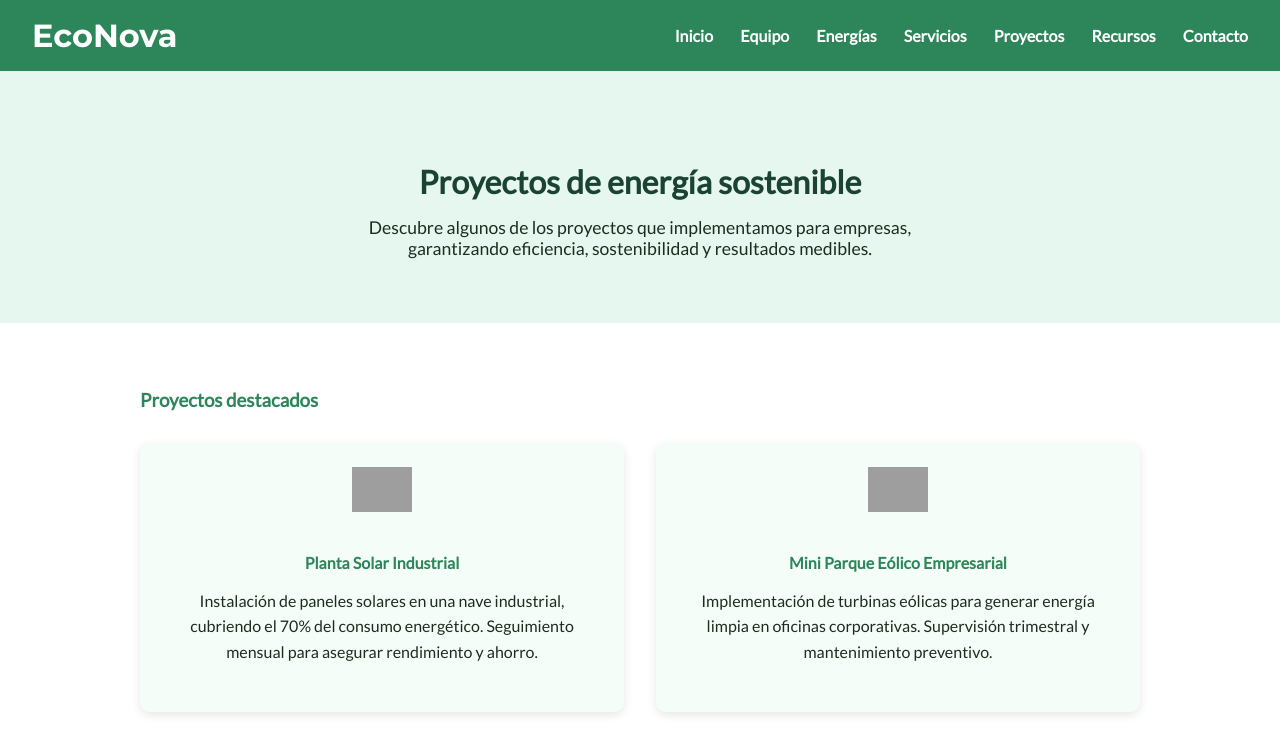
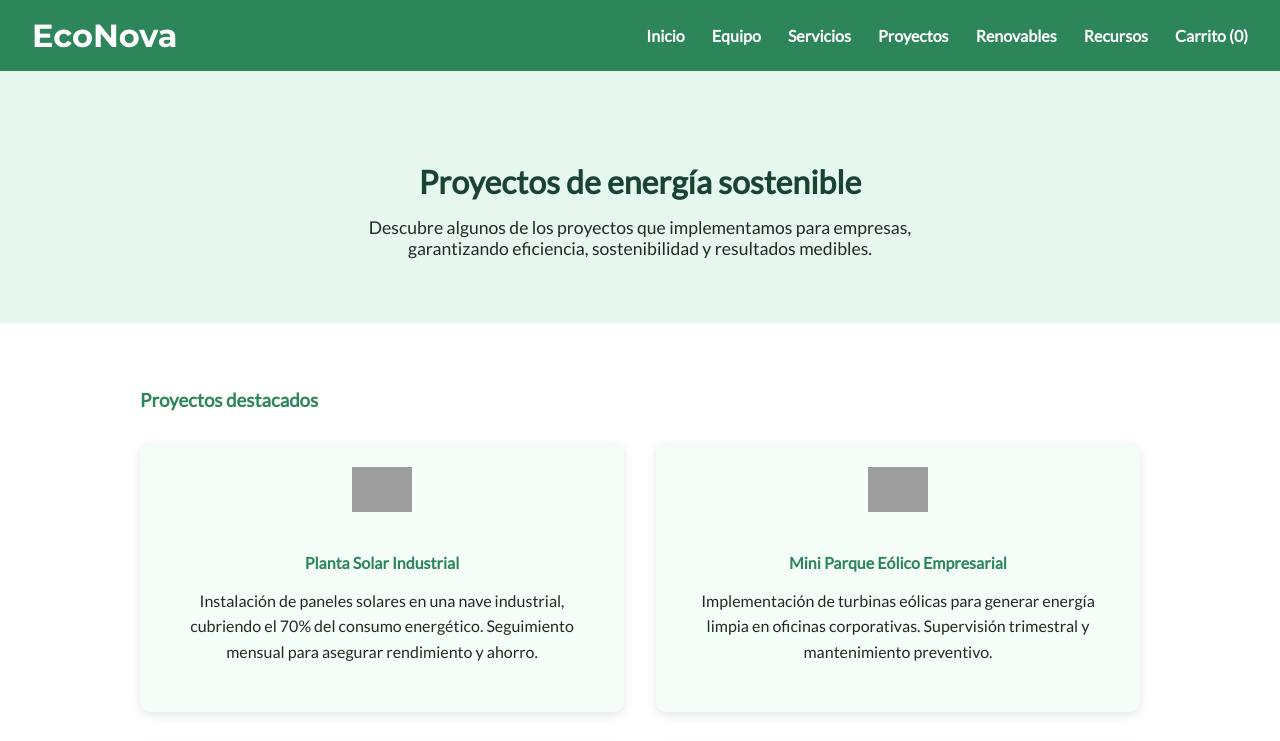
Before and after one commit to yokingburgui/econova-web, a plain HTML site: page proyectos.html in a window 1280 px wide. Shown: the top 741 px of the page. Drawn offline with Linux system fonts and the light colour scheme; grey boxes are pictures that could not be loaded.

Commit message:
Update proyectos.html

```diff
--- a/proyectos.html
+++ b/proyectos.html
@@ -130,13 +130,14 @@
   <nav>
     <a href="index.html">Inicio</a>
     <a href="equipo.html">Equipo</a>
-      <a href="renovables.html">Energías</a>
     <a href="servicios.html">Servicios</a>
     <a href="proyectos.html">Proyectos</a>
-      <a href="#">Recursos</a>
-      <a href="#">Contacto</a>
+    <a href="renovables.html">Renovables</a>
+    <a href="recursos.html">Recursos</a>
+    <a href="carrito.html">Carrito (<span id="cart-count">0</span>)</a>
   </nav>
 </header>
+
 
   <!-- Hero -->
   <section class="hero">
```
Lines whose indentation alone changed are shown as unchanged.
